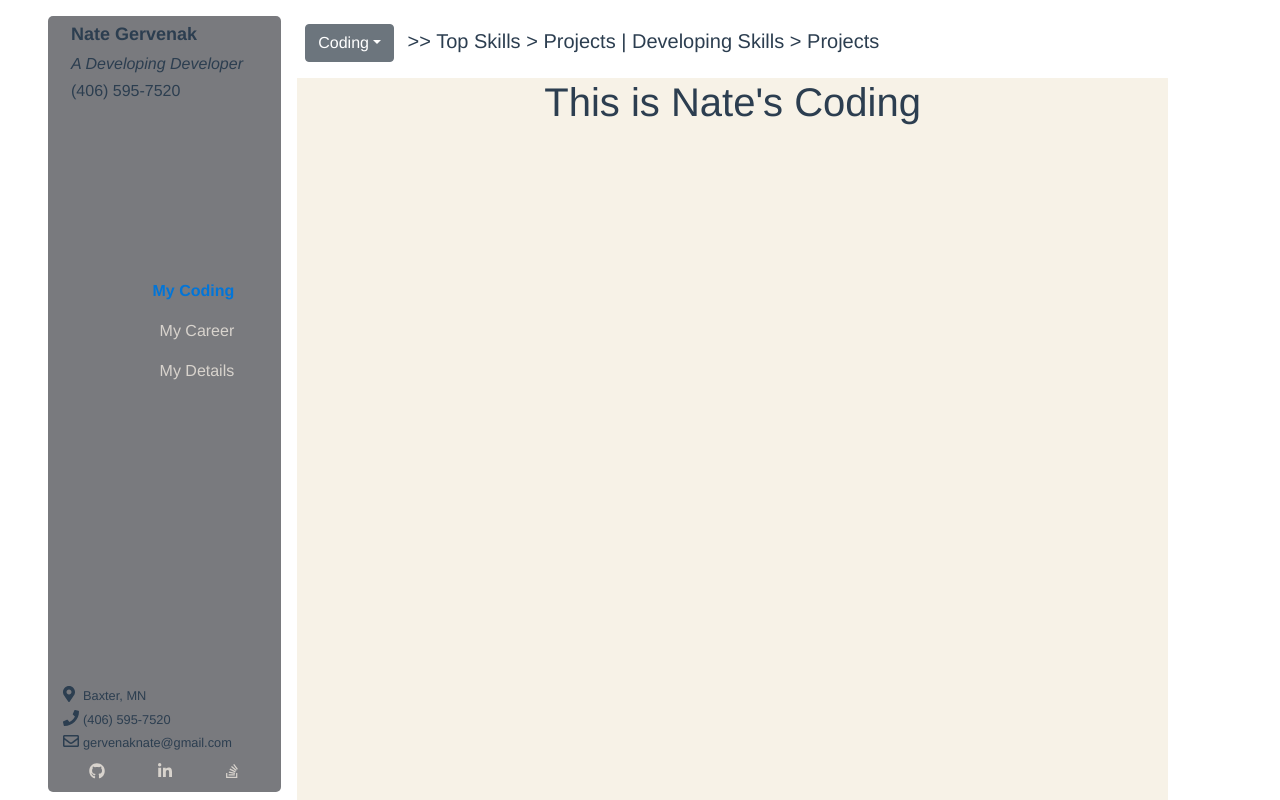
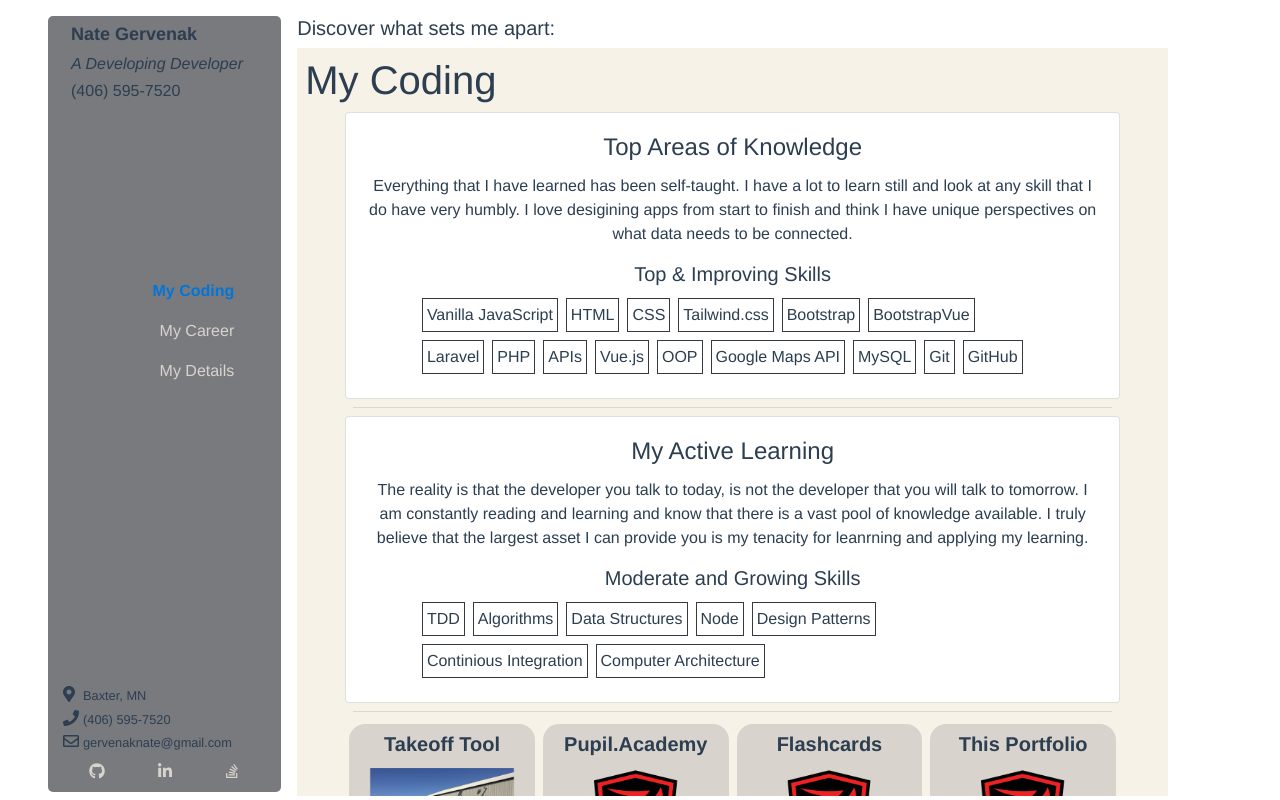
Before and after one commit to gervy28/nate-portfolio, a Vue app: page / in a window 1280 px wide. Built offline with nearby package versions, Linux system fonts and the light colour scheme.

Commit message:
Very Basics done, lots of improvements to be made

```diff
--- a/src/App.vue
+++ b/src/App.vue
@@ -5,13 +5,7 @@
     </div>
     <div class="notebook">
       <section class="notebook-header">
-        <h5>
-            <b-dropdown id="dropdown-1" text="Coding" class="m-md-2">
-              <b-dropdown-item active>Coding</b-dropdown-item>
-              <b-dropdown-item>Career</b-dropdown-item>
-              <b-dropdown-item>Details</b-dropdown-item>
-            </b-dropdown>
-            >> Top Skills > Projects | Developing Skills > Projects</h5>
+        <h5> Discover what sets me apart:</h5>
       </section>
       <section class="notebook-content">
         <router-view></router-view>
--- a/src/data/CareerData.json
+++ b/src/data/CareerData.json
@@ -1,13 +1,13 @@
 
 {
     "SkillCards":{
-        "PrimaryCard":{
+        "FirstCard":{
             "title":"Professional Skills",
             "description":"Relative to most young professionals my age, I have a diverse set of expereinces and interests that have helped me build a wide variety of skills. I excel most in positions where I work directly with others. I have a very strong work ethic and leadership qualities.",
             "subtitle":"Most Frequently Used Skills",
             "skills":["Teamwork","Content Strategy","Leadership","Interpersonal Communication","Business Strategy", "Product Description Writing", "Content Writing","B2B Sales", "B2C Sales", "Marketing Strategy","Market Research"]
         },
-        "SecondaryCard":{
+        "SecondCard":{
             "title":"Tools & Technology",
             "description":"Throughout my career I have also had the opportunity to use a variety of technology tools. Most of these tools have helped me to drive efficiency within all companies I have been involved with",
             "subtitle":"Frequently Used Tools",
--- /dev/null
+++ b/src/data/CodingData.json
@@ -0,0 +1,172 @@
+
+{
+    "SkillCards":{
+        "FirstCard":{
+            "title":"Top Areas of Knowledge",
+            "description":"Everything that I have learned has been self-taught. I have a lot to learn still and look at any skill that I do have very humbly. I love desigining apps from start to finish and think I have unique perspectives on what data needs to be connected.",
+            "subtitle":"Top & Improving Skills",
+            "skills":["Vanilla JavaScript","HTML","CSS","Tailwind.css","Bootstrap", "BootstrapVue", "Laravel","PHP", "APIs", "Vue.js","OOP","Google Maps API","MySQL", "Git", "GitHub"]
+        },
+        "SecondCard":{
+            "title":"My Active Learning",
+            "description":"The reality is that the developer you talk to today, is not the developer that you will talk to tomorrow. I am constantly reading and learning and know that there is a vast pool of knowledge available. I truly believe that the largest asset I can provide you is my tenacity for leanrning and applying my learning.",
+            "subtitle":"Moderate and Growing Skills",
+            "skills":["TDD", "Algorithms","Data Structures","Node", "Design Patterns", "Continious Integration", "Computer Architecture"]
+        },
+        "ThirdCard":{
+            "title":"Areas I'm Very Excited About",
+            "description":"I wish I could put more into my previous card, but I can only learn so much at once. So, here are some other areas that I am very excited to learn more about.",
+            "subtitle":"Future Skills",
+            "skills":["GraphQL", "PWAs","Java", "Graph Databases", "Python", ""]
+        },
+        "FourthCard":{
+            "title":"My Favorite Resources",
+            "description":"I learn from many sources. Here are some of my favorites that really guide my thinking",
+            "subtitle":"Resources and People",
+            "skills":["Uncle Bob", "Clean Code","Udemy", "Medium", "Codewars", "Documentation", "FreeCode Camp", "Anki Flashcards", "YouTube: MIT & UC Berkley CS Lectures"]
+        }
+    },
+    "Projects":[
+        {
+            "id": 1,
+            "title":"Takeoff Tool",
+            "images":[
+                {"name":"yps-start.png"},
+                {"name":"yps-1.jpg"},
+                {"name":"yps-2.jpg"}
+            ],
+            "subtitle": "Measure Asphalt Square Footage Online",
+            "description": "Solved the business goal of taking quicker measurements of customer asphalt",
+            "accomplishments":[
+                {
+                    "id": 1,
+                    "bolded":"Vanilla JS, HTML, CSS & JSON",
+                    "details": "Small Program "
+                },
+                {
+                    "id": 2,
+                    "bolded":"Google Chrome Extension",
+                    "details": ""
+                },
+                {
+                    "id": 3,
+                    "bolded":"Google Maps API",
+                    "details": ""
+                }
+            ]
+        },
+        {
+            "id": 2,
+            "title":"Pupil.Academy",
+            "images":[
+                {"name":"real-avid-logo.png"}
+            ],
+            "subtitle": "Learn DIY Topics Faster",
+            "description": "This was a small project I did to practice Laravel, PHP, Vue.js and TDD",
+            "accomplishments":[
+                {
+                    "id": 1,
+                    "bolded":"Image Crop and Upload",
+                    "details": "Users can upload and crop ima"
+                },
+                {
+                    "id": 2,
+                    "bolded":"Designed and Launched Amazon A+ Pages",
+                    "details": "some more infor goes here"
+                },
+                {
+                    "id": 4,
+                    "bolded":"Designed and Launched Amazon A+ Pages",
+                    "details": "more stuff here.. "
+                },
+                {
+                    "id": 5,
+                    "bolded":"Designed and Launched Amazon A+ Pages",
+                    "details": "more stuff here.. "
+                },
+                {
+                    "id": 6,
+                    "bolded":"Designed and Launched Amazon A+ Pages",
+                    "details": "more stuff here.. "
+                }
+            ]
+        },
+        {
+            "id": 3,
+            "title":"Flashcards",
+            "images":[
+                {"name":"real-avid-logo.png"}
+            ],
+            "subtitle": "Get Vue Concepts Down",
+            "description": "A small project the integrates a timer with flashcards that demonstrates a variety of skills.",
+            "accomplishments":[
+                {
+                    "id": 1,
+                    "bolded":"Set, pause, restart, and update a timer",
+                    "details": "A unique way to demonstrate my ability to use JS methods within Vue."
+                },
+                {
+                    "id": 2,
+                    "bolded":"Review sets of flash cards",
+                    "details": "Review as many flashcards as the data provides, utilizes computed properties to show current counts"
+                },
+                {
+                    "id": 4,
+                    "bolded":"Deployed to SiteGround in CPanel",
+                    "details": "A static deploy to practice launching a static page to production"
+                },
+                {
+                    "id": 5,
+                    "bolded":"Animations that show the time has ended",
+                    "details": "Implemented to provide feedback to the user that the timer has completed"
+                },
+                {
+                    "id": 6,
+                    "bolded":"Type your answer and compare to the stored answer",
+                    "details": "Demonstrates simple logic to carry answers into a new view without destorying the stored data"
+                },
+                {
+                    "id": 7,
+                    "bolded":"Data Object Stored in JSON",
+                    "details": "Built intentionally to consume JSON to make it easier to consume an API in the future"
+                }
+            ]
+        },
+        {
+            "id": 4,
+            "title":"This Portfolio",
+            "images":[
+                {"name":"real-avid-logo.png"}
+            ],
+            "subtitle": "Get Vue Concepts Down",
+            "description": "Applies best practices, uses the Vue Router and a fun way to show my growing skils",
+            "accomplishments":[
+                {
+                    "id": 1,
+                    "bolded":"Organized Well",
+                    "details": "I applied styling recomendations to get a more organized app."
+                },
+                {
+                    "id": 2,
+                    "bolded":"Navigate with the Vue Router",
+                    "details": "This one is simple, all navigation is done via the Vue Router"
+                },
+                {
+                    "id": 4,
+                    "bolded":"Learn BootstrapVue",
+                    "details": "This was my first app using BootstrapVue, I've grown to like it (somewhat!)"
+                },
+                {
+                    "id": 5,
+                    "bolded":"Deployed to GitHub",
+                    "details": "Uses a seperate branch to hold production code. A future improvement is tests and continious integration best practices"
+                },
+                {
+                    "id": 6,
+                    "bolded":"Google Maps API",
+                    "details": "A very basic Google Maps API use case"
+                }
+            ]
+        }
+    ]
+}
--- a/src/views/MyCareer.vue
+++ b/src/views/MyCareer.vue
@@ -4,7 +4,7 @@
     <!-- should create an array of cards to loop over, or array of sections -->
     <div class="px-5">
       <!-- pass through career card object #1 -->
-      <skills-card v-bind:cardInfo = 'primaryCard'>
+      <skills-card v-bind:cardInfo = 'firstCard'>
       </skills-card>
       <div class="d-flex">
         <project-card v-for='(project, index) in projects'
@@ -15,7 +15,7 @@
     </div>
     <hr class="m-2">
     <div class="px-5">
-      <skills-card v-bind:cardInfo = 'secondaryCard'>
+      <skills-card v-bind:cardInfo = 'secondCard'>
       </skills-card>
     </div>
   </div>
@@ -34,8 +34,8 @@ export default {
   },
   data () {
     return {
-      primaryCard: CareerData.SkillCards.PrimaryCard,
-      secondaryCard: CareerData.SkillCards.SecondaryCard,
+      firstCard: CareerData.SkillCards.FirstCard,
+      secondCard: CareerData.SkillCards.SecondCard,
       projects: CareerData.Projects
     }
   }
--- a/src/views/MyCoding.vue
+++ b/src/views/MyCoding.vue
@@ -1,5 +1,53 @@
 <template>
-  <div class="about">
-    <h1>This is Nate's Coding</h1>
+  <div>
+    <h1 class="text-left m-2">My Coding</h1>
+    <!-- should create an array of cards to loop over, or array of sections -->
+    <div class="px-5">
+      <!-- pass through career card object #1 -->
+      <skills-card v-bind:cardInfo = 'firstCard'>
+      </skills-card>
+      <hr class="m-2">
+      <skills-card v-bind:cardInfo = 'secondCard'>
+      </skills-card>
+      <hr class="m-2">
+      <div class="d-flex">
+        <project-card v-for='(project, index) in projects'
+          :key = 'project.id'
+          :index = 'index'
+          :projectInfo="project"></project-card>
+      </div>
+      <hr class="m-2">
+      <skills-card v-bind:cardInfo = 'thirdCard'>
+      </skills-card>
+      <skills-card v-bind:cardInfo = 'fourthCard'>
+      </skills-card>
+    </div>
   </div>
 </template>
+
+<script>
+import SkillsCard from '../components/SkillsCard.vue'
+import ProjectCard from '../components/ProjectCard.vue'
+import CodingData from '../data/CodingData.json'
+
+export default {
+  name: 'MyCareer',
+  components: {
+    SkillsCard,
+    ProjectCard
+  },
+  data () {
+    return {
+      firstCard: CodingData.SkillCards.FirstCard,
+      secondCard: CodingData.SkillCards.SecondCard,
+      thirdCard: CodingData.SkillCards.ThirdCard,
+      fourthCard: CodingData.SkillCards.FourthCard,
+      projects: CodingData.Projects
+    }
+  }
+}
+</script>
+
+<style scoped>
+
+</style>
```
